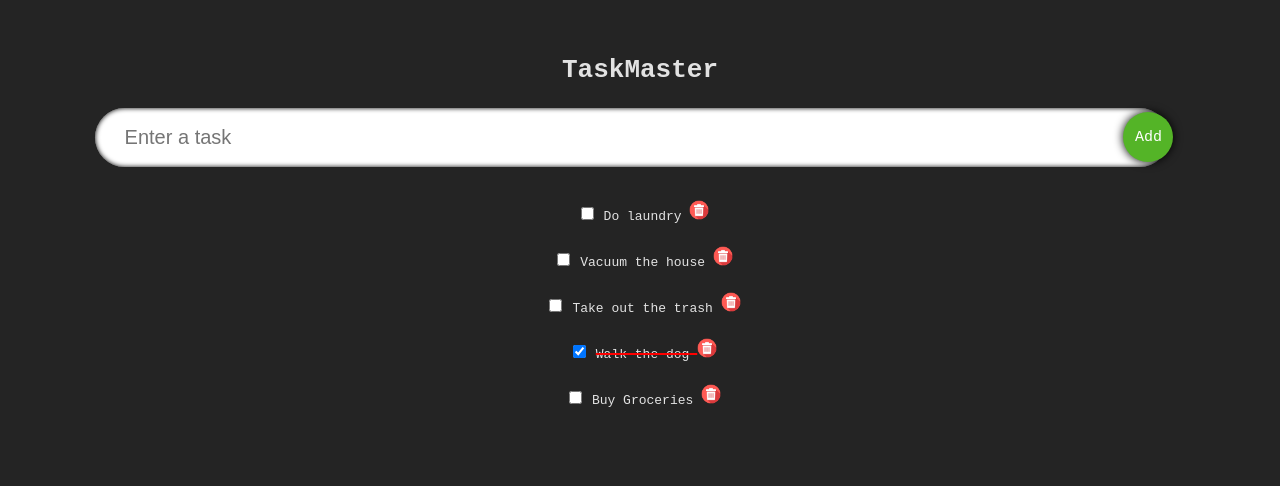
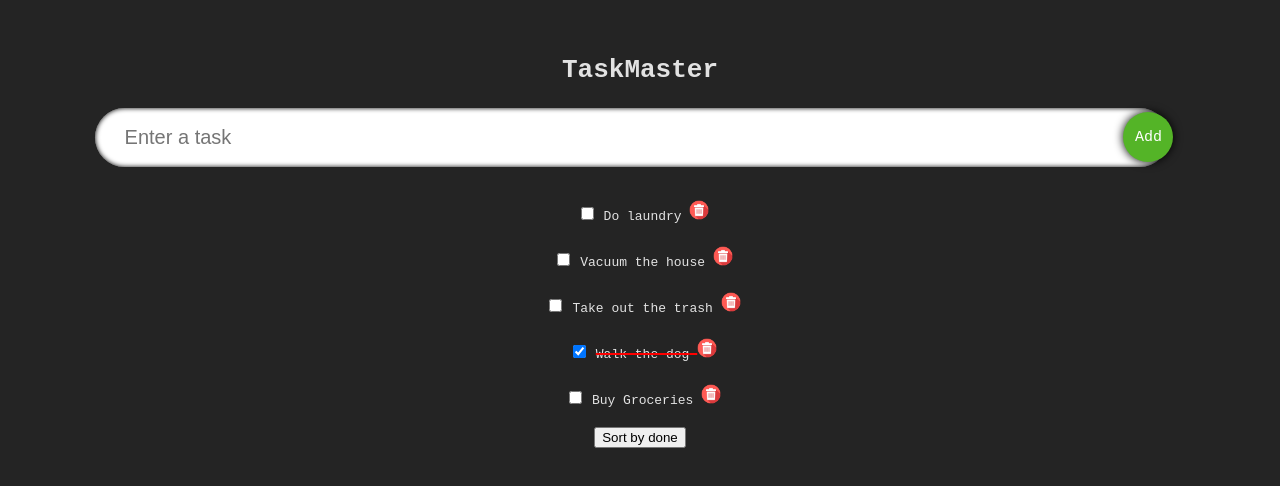
Before and after one commit to Medieinstitutet/the-todos-lindelind, a React (Vite) app: page / in a window 1280 px wide. Shown: the top 486 px of the page. Built offline with nearby package versions, Linux system fonts and the light colour scheme.

Commit message:
added sortfunction

```diff
--- a/src/components/TaskApp.tsx
+++ b/src/components/TaskApp.tsx
@@ -53,6 +53,14 @@ export const TaskApp = () => {
     setTasks(tasks.filter((task) => task.name !== name));
   };
 
+  const sortByDone = () => {
+    setTasks(
+      [...tasks].sort((taskA, taskB) =>
+        taskA.isDone === taskB.isDone ? 0 : taskA.isDone ? 1 : -1
+      )
+    );
+  }
+
   return (
     <>
       <h1>TaskMaster</h1>
@@ -66,6 +74,7 @@ export const TaskApp = () => {
           key={task.name}
         />
       ))}
+      <button className="sort-button" onClick={sortByDone}>Sort by done</button>
     </>
   );
 };
```
